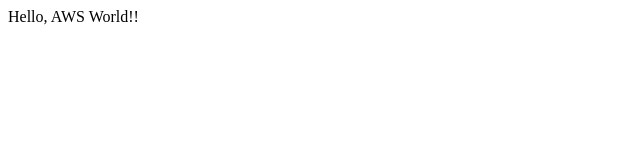
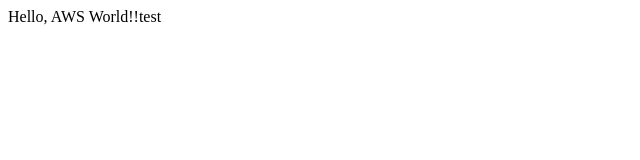
Before and after one commit to t-man283/kadai_20240219, a plain HTML site: page src/index.html in a window 1280 px wide. Shown: the full height of the page, 0-640 px from the left. Drawn offline with Linux system fonts and the light colour scheme.

Commit message:
Update index.html v2

```diff
--- a/src/index.html
+++ b/src/index.html
@@ -6,6 +6,6 @@
   <title>CI/CDハンズオン</title>
 </head>
 <body>
-  Hello, AWS World!!
+  Hello, AWS World!!test
 </body>
 </html>
```
Also changed, not shown: 1 other file.
